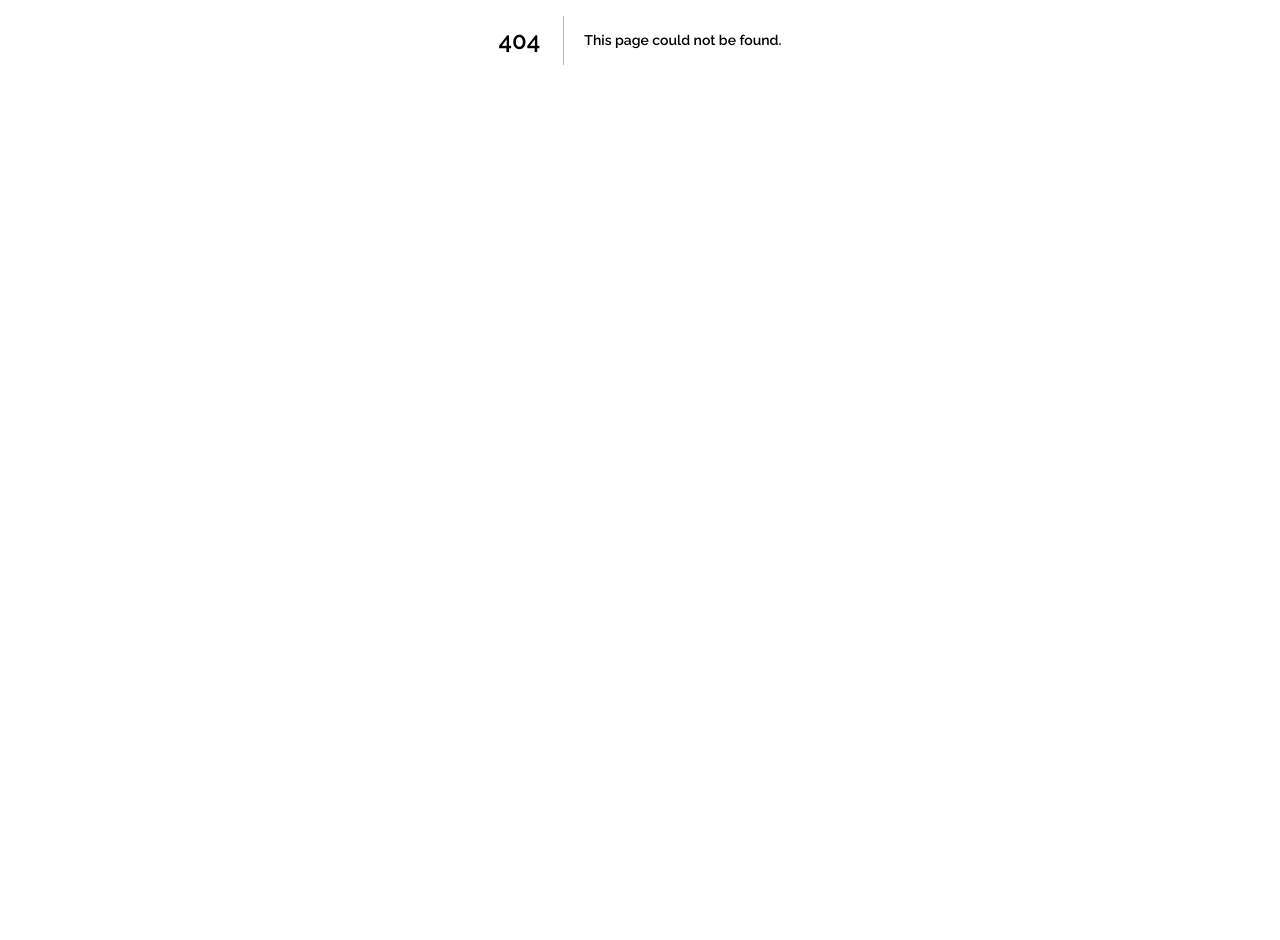
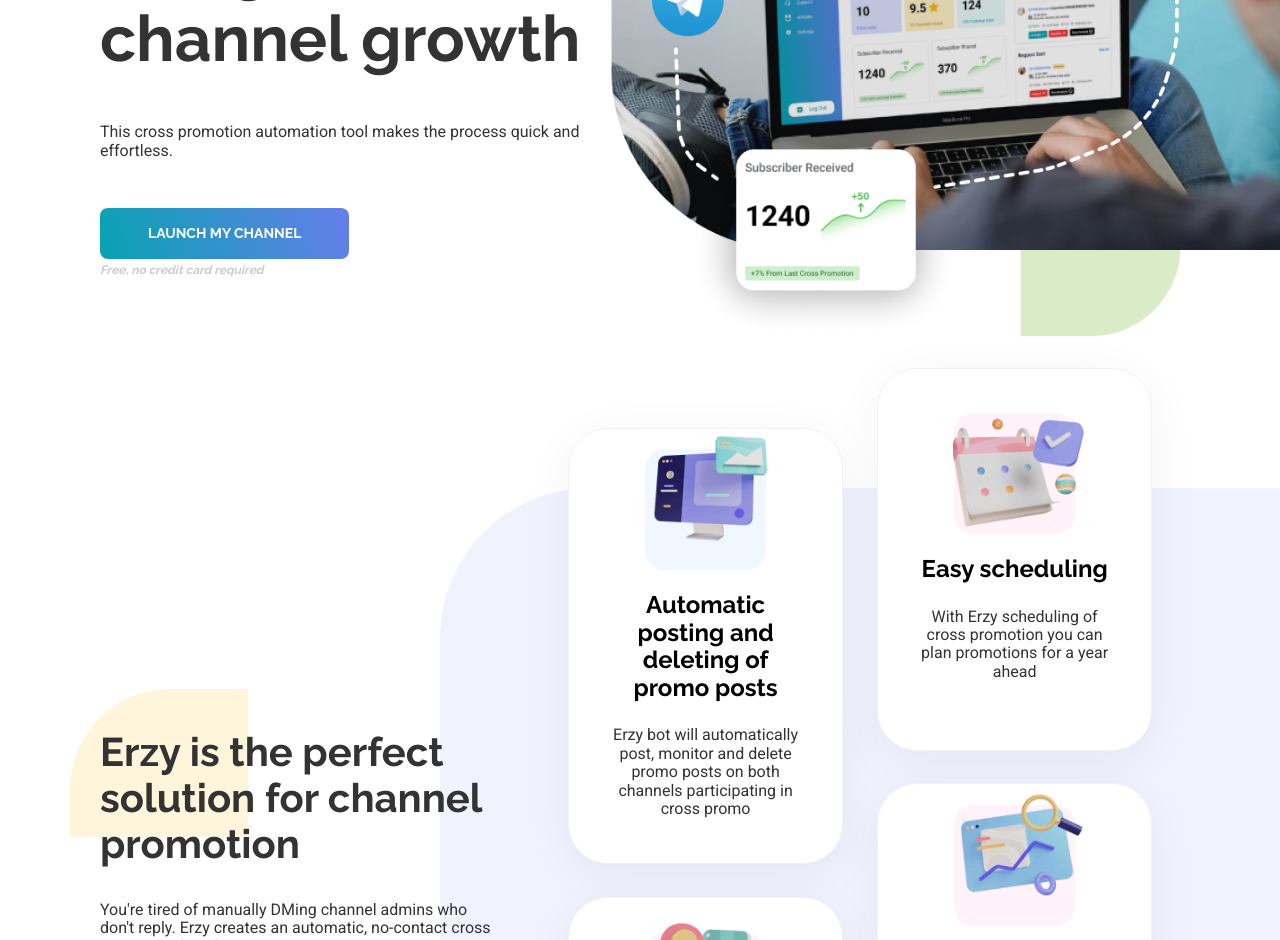
Before and after one commit to mufaqar/erzy, a Next.js app: page /channel in a window 1280 px wide. Before the commit this address had no page. Shown: the part 360-1300 px from the top of the page. Before the commit the page ends 800 px from the top, so only its background shows below. Built offline with nearby package versions, Linux system fonts and the light colour scheme.

Commit message:
add channel

```diff
--- /dev/null
+++ b/src/pages/channel.js
@@ -0,0 +1,22 @@
+import { Hero } from '../components/Hero/Hero';
+import { Layout } from '../layout/Layout';
+import { Benefits } from '../components/Benefits/Benefits';
+import { Features } from '../components/Features/Features';
+import { HowItWorks } from '../components/HowItWorks/HowItWorks';
+import { About } from '../components/About/About';
+import { TryErzy } from '../components/TryErzy/TryErzy';
+import { Questions } from '../components/Questions/Questions';
+
+export default function Channel() {
+  return (
+    <Layout>
+      <Hero />
+      <Benefits />
+      <Features />
+      <HowItWorks />
+      <About />
+      <TryErzy />
+      <Questions />
+    </Layout>
+  );
+}
```
Also changed, not shown: 2 other files (tests, documents, lock files or other folders).
